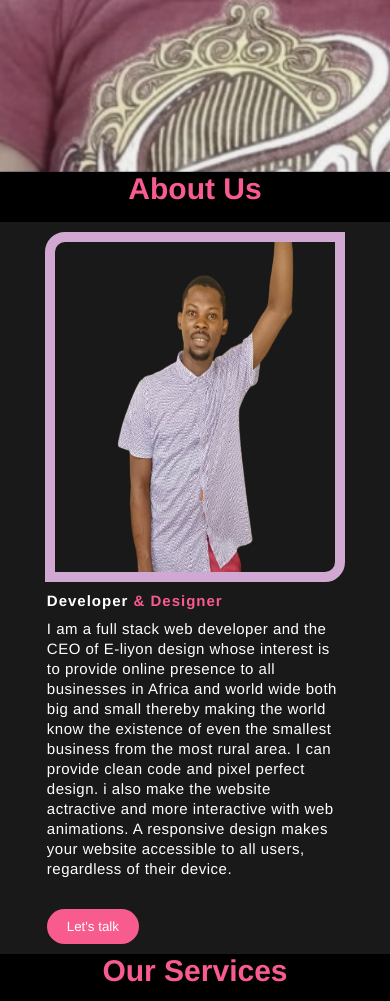
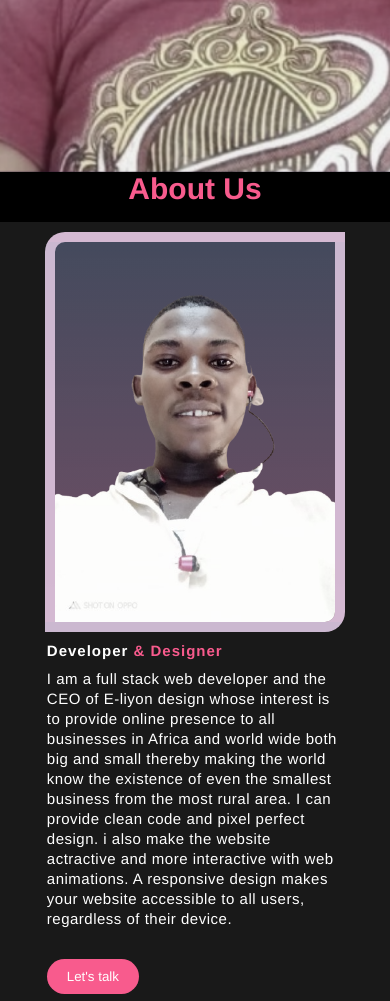
Before and after one commit to Ezemwho-design/my-portfolio, a plain HTML site: page index.html in a window 390 px wide. Shown: the part 672-1673 px from the top of the page. Drawn offline with nearby package versions, Linux system fonts and the light colour scheme.

Commit message:
Changed the  About image and satuated it to 50%

```diff
--- a/index.html
+++ b/index.html
@@ -105,7 +105,7 @@
             <h2>About Us</h2>
          </div>
         <div class="main">
-            <img src="photos/Santex2-removebg-preview.png" alt="Chinedu Ezem">
+            <img src="photos/89789725_2618839965028776_1472185484783386624_n-removebg-preview.png" alt="Chinedu Ezem">
             <div class="About-text">
                 <h5>Developer <span class="colored">& Designer</span></h5>
                 <p>
--- a/style.css
+++ b/style.css
@@ -506,10 +506,13 @@ display: none;
     align-items: center;
 }
 .about img{
-    height: 70vh;
-    width: 400px;
+    height: 400px;
+    width: 350px;
     border: 10px solid #fcfc;
     border-radius: 20px 0;
+    filter: saturate(50%);
+    background-image: linear-gradient(to bottom, #3e4a70, #8d4672);
+
 }
 .About-text{
     width: 550px;
@@ -698,7 +701,7 @@ footer{
 }
 /*ABout section*/
 .about img{
-    height: 70vh;
+    height: 350px;
     width: 300px;
 }
 .About-text{
@@ -842,7 +845,7 @@ footer{
         padding-top: 10px;
     }
     .about img{
-        height: 350px;
+        height: 400px;
         width: 300px;
     }
     .About-text{
@@ -884,7 +887,7 @@ footer{
         font-weight: bold;
     }
     .about img{
-        height: 300px;
+        height: 350px;
         width: 100%;
     }
     .title{
```
Also changed, not shown: photos/89789725_2618839965028776_1472185484783386624_n-removebg-preview.png (added).
